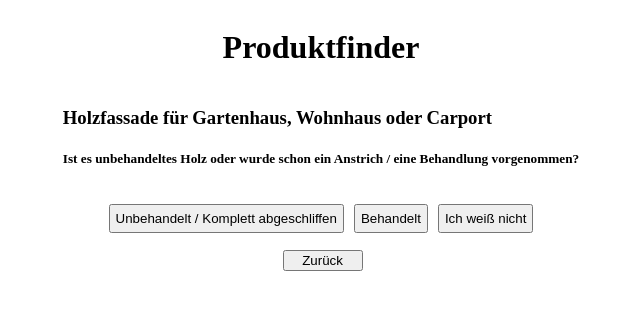
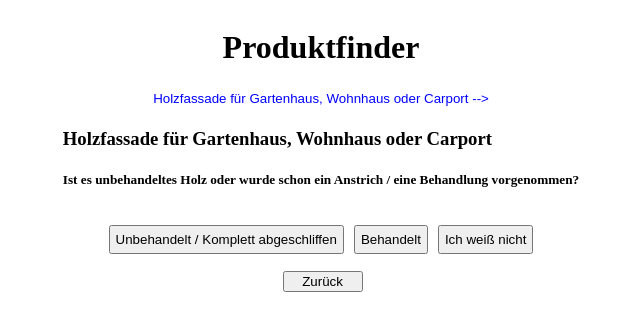
Before and after one commit to Mr-Jen/Productfinder, a React (Create React App) app: page / in a window 1280 px wide. Both pictures are taken after a click on the button "Start". Shown: the top 330 px of the page, without its empty margins (319-959 px from the left). Built offline with nearby package versions, Linux system fonts and the light colour scheme.

Commit message:
BreadCrumb navigation added all components are now connected to the redux state

```diff
--- a/src/components/App.js
+++ b/src/components/App.js
@@ -1,4 +1,4 @@
-import React, {useState} from 'react'
+import React from 'react'
 import { connect } from 'react-redux'
 import styled from 'styled-components'
 import { handleLoadConfig } from '../actions/shared'
@@ -7,6 +7,7 @@ import Home from '../components/Home'
 import Items from './Items'
 import Infos from './Infos'
 import BackButton from './BackButton'
+import BreadCrumbs from './BreadCrumbs'
 
 const Wrapper = styled.div`
   display: flex;
@@ -51,6 +52,7 @@ const App = ({loadConfig, isHome}) => {
       { isHome ? <Home/>
         :
         <Wrapper>
+          <BreadCrumbs/>
           <Infos/>
           <Items/>
           <BackButton/>
--- a/src/components/BackButton.js
+++ b/src/components/BackButton.js
@@ -10,7 +10,6 @@ const Button = styled.button`
 `
 
 const BackButton = ({ButtonRemoveFromHistory, historyLength}) => {
-    console.log("LENGTH: ", historyLength)
     return (
         <div>
             <Button onClick={() => ButtonRemoveFromHistory(historyLength - 1)}>Zurück</Button>
--- a/src/components/BreadCrumbs.js
+++ b/src/components/BreadCrumbs.js
@@ -0,0 +1,50 @@
+import React from 'react'
+import { connect } from 'react-redux'
+import styled from 'styled-components'
+import { removeFromHistory } from '../actions/history'
+
+const BreadCrumbWrapper = styled.div`
+  display: flex:
+`
+
+const BreadCrumb = styled.button`
+  padding: 0;
+  border: none;
+  background: none;
+  color: blue;
+  cursor: pointer;
+  margin: 3px;
+`
+
+const BreadCrumbs = ({handleNavigationChange, breadCrumbs}) => {
+    return (
+        <BreadCrumbWrapper>
+            {
+                breadCrumbs.map((crumb, index) => {
+                    return <BreadCrumb onClick={() => handleNavigationChange(index+1)} key={index}>{`${crumb}   -->`}</BreadCrumb>
+                })
+            }
+        </BreadCrumbWrapper>
+    )
+}
+
+const mapStateToProps = ({decisions, history}) => {
+    let latestItem = decisions
+    let childrenItems = null
+    let breadCrumbs = []
+    history.map (itemId => {
+        latestItem = childrenItems ? childrenItems[itemId] : latestItem[itemId]
+        breadCrumbs.push(latestItem.label)
+        childrenItems = latestItem.children
+    })
+
+    return {
+      breadCrumbs
+    }
+}
+
+const mapDispatchToProps = dispatch => ({
+    handleNavigationChange : index => dispatch(removeFromHistory(index))
+})
+
+export default connect(mapStateToProps, mapDispatchToProps)(BreadCrumbs)
--- a/src/components/Infos.js
+++ b/src/components/Infos.js
@@ -18,13 +18,10 @@ const mapStateToProps = ({decisions, history}) => {
         childrenItems = latestItem.children
     })
 
-    console.log("LATEST ITEM: ", latestItem)
-    console.log("CHILDREN: ", childrenItems)
-
     return {
       latestItem
     }
-  }
+}
 
 const mapDispatchToProps = {
 
--- a/src/components/Items.js
+++ b/src/components/Items.js
@@ -35,8 +35,6 @@ const mapStateToProps = ({decisions, history}) => {
     latestItem = latestItem[itemId].children
   })
 
-  console.log("CHILDREN: ", latestItem)
-
   return {
     childrenItems: latestItem
   }
```
